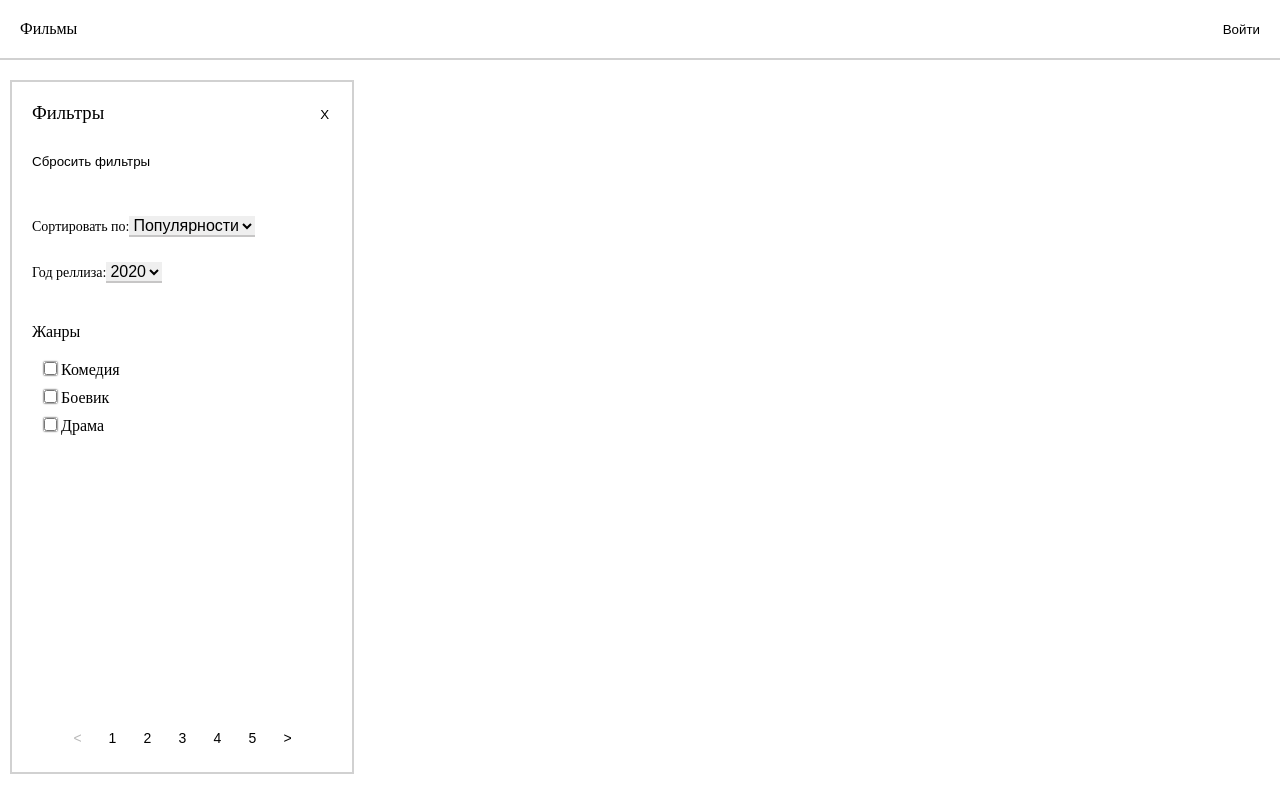
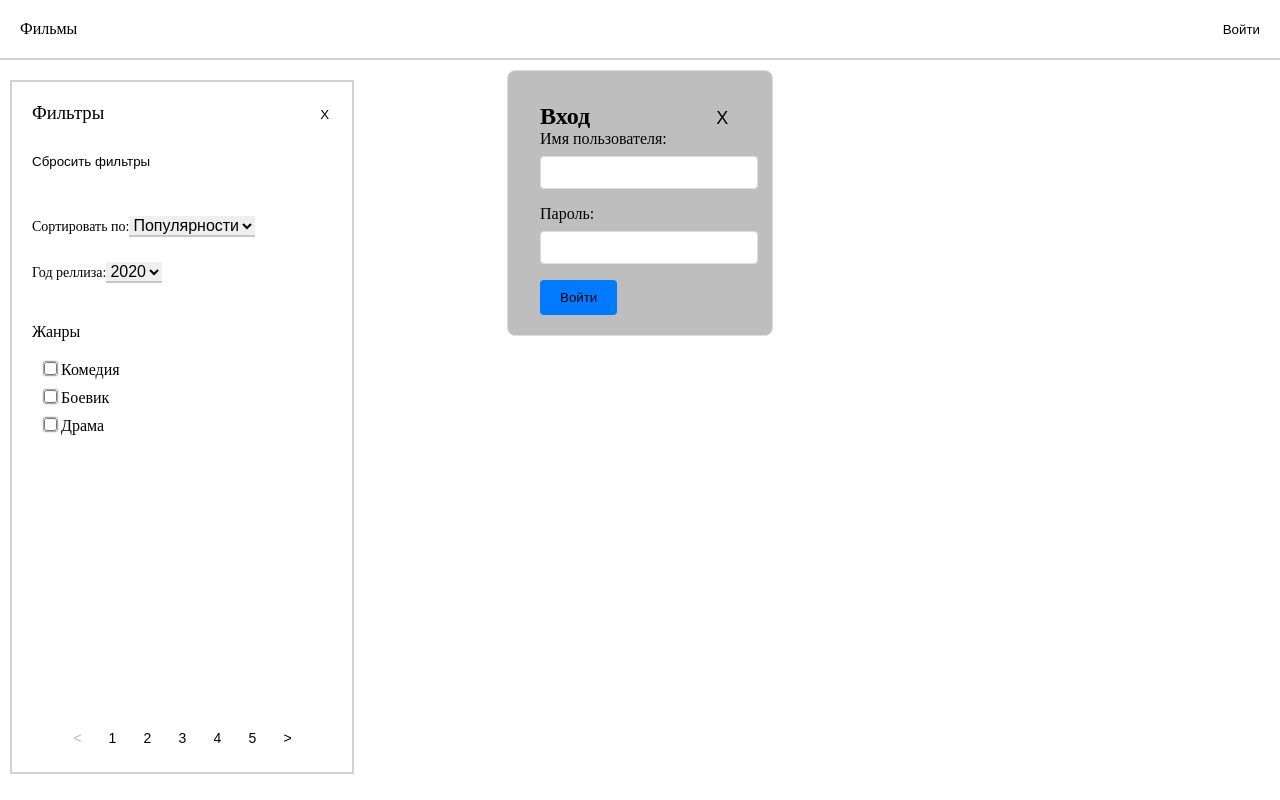
Before and after one commit to KISdev0/films, a React (Vite) app: page / in a window 1280 px wide. Both pictures are taken after a click on the button "Войти". Built offline with nearby package versions, Linux system fonts and the light colour scheme.

Commit message:
Сделали заготовку формы логина

```diff
--- a/src/App.tsx
+++ b/src/App.tsx
@@ -1,5 +1,5 @@
 import Filters from "./ui/Filters/Filters";
-import Header from "./ui/Header/Header";
+import { Header } from "./ui/Header/Header";
 import Pagination from "./ui/Pagination/Pagination";
 import "./global.css";
 
--- /dev/null
+++ b/src/AuthContext.tsx
@@ -0,0 +1,45 @@
+import { createContext, ReactNode, useState } from "react";
+
+interface UserData {
+  id?: number;
+  username: string;
+  email?: string;
+}
+
+type AuthProviderProps = {
+  children: ReactNode;
+};
+
+interface AuthContextType {
+  user: UserData | null;
+  isAuth: boolean;
+  login: (userData: UserData) => void;
+  logout: () => void;
+}
+
+export const AuthContext = createContext<AuthContextType>(
+  {} as AuthContextType
+);
+
+export const AuthProvider = ({ children }: AuthProviderProps) => {
+  const [user, setUser] = useState<UserData | null>(null);
+  const [isAuth, setIsAuth] = useState(false);
+
+  const login = (userData: UserData) => {
+    setUser(userData);
+    setIsAuth(true);
+    localStorage.setItem("user", JSON.stringify(userData));
+  };
+
+  const logout = () => {
+    setUser(null);
+    setIsAuth(false);
+    localStorage.removeItem("user");
+  };
+
+  return (
+    <AuthContext.Provider value={{ user, isAuth, login, logout }}>
+      {children}
+    </AuthContext.Provider>
+  );
+};
--- a/src/ui/Header/Header.module.css
+++ b/src/ui/Header/Header.module.css
@@ -6,7 +6,7 @@
   margin-bottom: 20px;
 }
 
-.header button {
+.headerButton {
   background-color: inherit;
   border: 0;
   outline: 0;
--- a/src/ui/Header/Header.tsx
+++ b/src/ui/Header/Header.tsx
@@ -1,12 +1,27 @@
+import { useContext, useState } from "react";
 import styles from "./Header.module.css";
+import { AuthContext } from "../../AuthContext";
+import { LoginForm } from "../LoginForm/LoginForm";
 
-const Header = () => {
+export const Header = () => {
+  const { isAuth } = useContext(AuthContext);
+  const [showLoginForm, setShowLoginForm] = useState(false);
   return (
     <header className={styles.header}>
       <p>Фильмы</p>
-      <button>Войти</button>
+      {!isAuth && (
+        <div>
+          <button
+            className={styles.headerButton}
+            onClick={() => setShowLoginForm(!showLoginForm)}
+          >
+            {isAuth ? "Выйти" : "Войти"}
+          </button>
+          {showLoginForm && (
+            <LoginForm onClose={() => setShowLoginForm(false)} />
+          )}
+        </div>
+      )}
     </header>
   );
 };
-
-export default Header;
--- /dev/null
+++ b/src/ui/LoginForm/LoginForm.module.css
@@ -0,0 +1,45 @@
+.authForm {
+  position: absolute;
+  margin-left: auto;
+  margin-right: auto;
+  left: 0;
+  right: 0;
+  height: 200px;
+  width: 200px;
+  margin: 2rem auto;
+  padding: 2rem;
+  border: 1px solid #ddd;
+  border-radius: 8px;
+  background: rgb(190, 190, 190);
+}
+
+.authForm label {
+  display: block;
+  margin-bottom: 0.5rem;
+}
+
+.authForm input {
+  width: 100%;
+  padding: 0.5rem;
+  margin-bottom: 1rem;
+  border: 1px solid #ddd;
+  border-radius: 4px;
+  outline: none;
+}
+
+.btnLogin {
+  background-color: #007bff;
+  color: black;
+  border: none;
+  border-radius: 4px;
+  cursor: pointer;
+  padding: 10px 20px;
+}
+
+.btnClose {
+  font-size: 18px;
+  margin-left: 120px;
+  background-color: inherit;
+  border: none;
+  outline: none;
+}
--- /dev/null
+++ b/src/ui/LoginForm/LoginForm.tsx
@@ -0,0 +1,53 @@
+import { FormEvent, useContext, useState } from "react";
+import { AuthContext } from "../../AuthContext";
+import styles from "./LoginForm.module.css";
+
+interface LoginFormProps {
+  onClose: () => void;
+}
+
+export const LoginForm = ({ onClose }: LoginFormProps) => {
+  const [username, setUsername] = useState<string>("");
+  const [password, setPassword] = useState<string>("");
+  const { login } = useContext(AuthContext);
+
+  const handleSubmit = (e: FormEvent<HTMLFormElement>) => {
+    e.preventDefault();
+    login({ username });
+    onClose();
+  };
+
+  return (
+    <div className={styles.authForm}>
+      <h2>
+        Вход{" "}
+        <button onClick={onClose} className={styles.btnClose}>
+          X
+        </button>
+      </h2>
+      <form onSubmit={handleSubmit}>
+        <div>
+          <label htmlFor="username">Имя пользователя:</label>
+          <input
+            id="username"
+            type="text"
+            value={username}
+            onChange={(e) => setUsername(e.target.value)}
+          />
+        </div>
+        <div>
+          <label htmlFor="password">Пароль:</label>
+          <input
+            id="password"
+            type="password"
+            value={password}
+            onChange={(e) => setPassword(e.target.value)}
+          />
+        </div>
+        <button className={styles.btnLogin} type="submit">
+          Войти
+        </button>
+      </form>
+    </div>
+  );
+};
```
